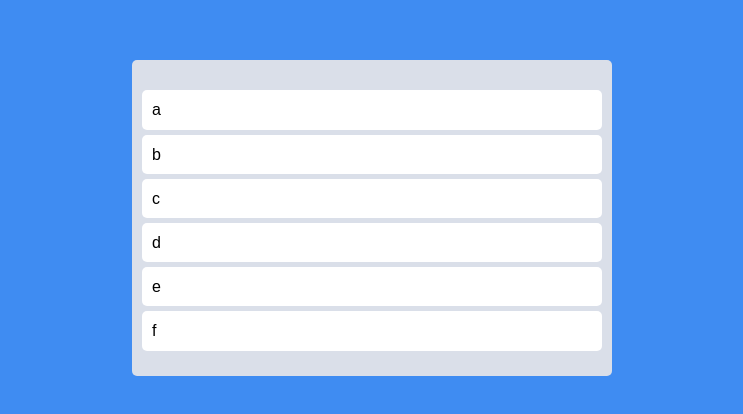
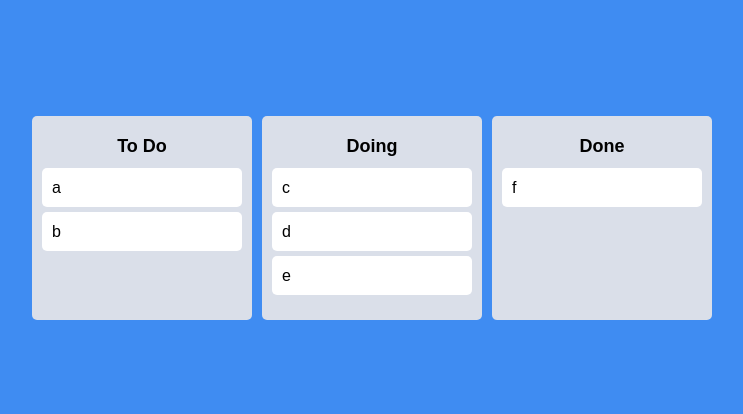
Before and after one commit to jjojjosj/react-master, a React (Create React App) app: page / in a window 1280 px wide. Shown: the part 182-596 px from the top of the page, without its empty margins (268-1011 px from the left). Built offline with nearby package versions, Linux system fonts and the light colour scheme.

Commit message:
카드와 보드를 따로 나누고, 보드 안에서의 드래그 구현

```diff
--- a/src/App.tsx
+++ b/src/App.tsx
@@ -1,16 +1,13 @@
-import { useRecoilState, useRecoilValue } from "recoil";
-import {
-  DragDropContext,
-  Draggable,
-  Droppable,
-  DropResult,
-} from "react-beautiful-dnd";
+import { useRecoilState } from "recoil";
+import { DragDropContext, DropResult } from "react-beautiful-dnd";
 import styled from "styled-components";
 import { toDoState } from "./atoms";
+import Board from "./Components/Board";
+import { Helmet } from "react-helmet";
 
 const Wrapper = styled.div`
   display: flex;
-  max-width: 480px;
+  max-width: 680px;
   width: 100%;
   margin: 0 auto;
   justify-content: center;
@@ -21,64 +18,43 @@
 const Boards = styled.div`
   display: grid;
   width: 100%;
-  grid-template-columns: repeat(1, 1fr);
-`;
-
-const Board = styled.div`
-  padding: 20px 10px;
-  padding-top: 30px;
-  background-color: ${(props) => props.theme.boardColor};
-  border-radius: 5px;
-  min-height: 200px;
-`;
-
-const Card = styled.div`
-  border-radius: 5px;
-  margin-bottom: 5px;
-  padding: 10px 10px;
-  background-color: ${(props) => props.theme.cardColor};
+  gap: 10px;
+  grid-template-columns: repeat(3, 1fr);
 `;
 
 function App() {
   const [toDos, setToDos] = useRecoilState(toDoState);
-  const onDragEnd = ({ draggableId, destination, source }: DropResult) => {
-    if (!destination) return;
-    setToDos((oldToDos) => {
-      const copyToDos = [...oldToDos];
+  const onDragEnd = (info: DropResult) => {
+    console.log(info);
+    const { destination, draggableId, source } = info;
+    if (destination?.droppableId === source.droppableId) {
+      // same board movement.
+      setToDos((allBoards) => {
+        const boardCopy = [...allBoards[source.droppableId]];
         // 1) Delete item on source.index
-      copyToDos.splice(source.index, 1);
+        boardCopy.splice(source.index, 1);
         // 2) Put back the item on the destination.index
-      copyToDos.splice(destination?.index, 0, draggableId);
-      return copyToDos;
+        boardCopy.splice(destination?.index, 0, draggableId);
+        return {
+          ...allBoards,
+          [source.droppableId]: boardCopy,
+        };
       });
+    }
   };
   return (
+    <Wrapper>
+      <Helmet>
+        <title>Trello Clone</title>
+      </Helmet>
       <DragDropContext onDragEnd={onDragEnd}>
-      <Wrapper>
         <Boards>
-          <Droppable droppableId="one">
-            {(magic) => (
-              <Board ref={magic.innerRef} {...magic.droppableProps}>
-                {toDos.map((toDo, index) => (
-                  <Draggable key={toDo} draggableId={toDo} index={index}>
-                    {(magic) => (
-                      <Card
-                        ref={magic.innerRef}
-                        {...magic.dragHandleProps}
-                        {...magic.draggableProps}
-                      >
-                        {toDo}
-                      </Card>
-                    )}
-                  </Draggable>
+          {Object.keys(toDos).map((boardId) => (
+            <Board boardId={boardId} key={boardId} toDos={toDos[boardId]} />
           ))}
-                {magic.placeholder}
-              </Board>
-            )}
-          </Droppable>
         </Boards>
+      </DragDropContext>
     </Wrapper>
-    </DragDropContext>
   );
 }
 
--- /dev/null
+++ b/src/Components/Board.tsx
@@ -0,0 +1,41 @@
+import { Droppable } from "react-beautiful-dnd";
+import styled from "styled-components";
+import DraggableCard from "./DraggableCard";
+
+const Wrapper = styled.div`
+  padding: 20px 10px;
+  background-color: ${(props) => props.theme.boardColor};
+  border-radius: 5px;
+  min-height: 200px;
+`;
+const Title = styled.h2`
+  text-align: center;
+  font-weight: 600;
+  margin-bottom: 10px;
+  font-size: 18px;
+`;
+
+interface IBoardProps {
+  toDos: string[];
+  boardId: string;
+}
+
+function Board({ toDos, boardId }: IBoardProps) {
+  return (
+    <Wrapper>
+      <Title>{boardId}</Title>
+      <Droppable droppableId={boardId}>
+        {(magic) => (
+          <div ref={magic.innerRef} {...magic.droppableProps}>
+            {toDos.map((toDo, index) => (
+              <DraggableCard key={toDo} toDo={toDo} index={index} />
+            ))}
+            {magic.placeholder}
+          </div>
+        )}
+      </Droppable>
+    </Wrapper>
+  );
+}
+
+export default Board;
--- /dev/null
+++ b/src/Components/DraggableCard.tsx
@@ -0,0 +1,36 @@
+import React from "react";
+import { Draggable } from "react-beautiful-dnd";
+import styled from "styled-components";
+
+const Card = styled.div`
+  border-radius: 5px;
+  margin-bottom: 5px;
+  padding: 10px 10px;
+  background-color: ${(props) => props.theme.cardColor};
+`;
+
+interface IDraggableCardProps {
+  toDo: string;
+  index: number;
+}
+
+function DraggableCard({ toDo, index }: IDraggableCardProps) {
+  console.log(toDo, "has been rendered");
+  return (
+    <Draggable draggableId={toDo} index={index}>
+      {(magic) => (
+        <Card
+          ref={magic.innerRef}
+          {...magic.dragHandleProps}
+          {...magic.draggableProps}
+        >
+          {toDo}
+        </Card>
+      )}
+    </Draggable>
+  );
+}
+
+// React.memo는 react에게 prop이 변하지 않았다면,
+// DraggableCard를 다시 렌더링하지 말라고 말하는 것
+export default React.memo(DraggableCard);
--- a/src/atoms.tsx
+++ b/src/atoms.tsx
@@ -1,6 +1,14 @@
 import { atom, selector } from "recoil";
 
-export const toDoState = atom({
+interface IToDoState {
+  [key: string]: string[];
+}
+
+export const toDoState = atom<IToDoState>({
   key: "toDo",
-  default: ["a", "b", "c", "d", "e", "f"],
+  default: {
+    "To Do": ["a", "b"],
+    Doing: ["c", "d", "e"],
+    Done: ["f"],
+  },
 });
```
Lines whose indentation alone changed are shown as unchanged.
